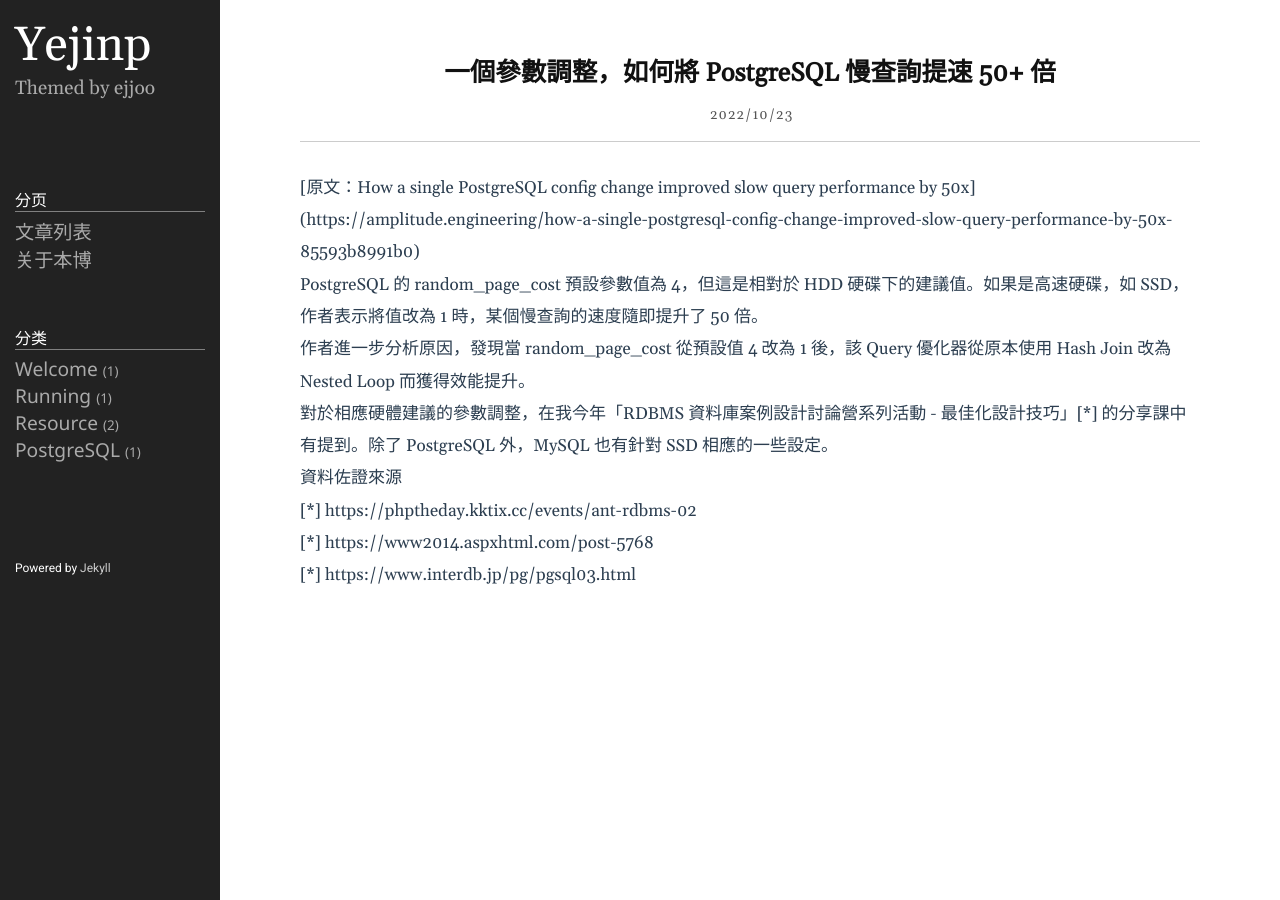
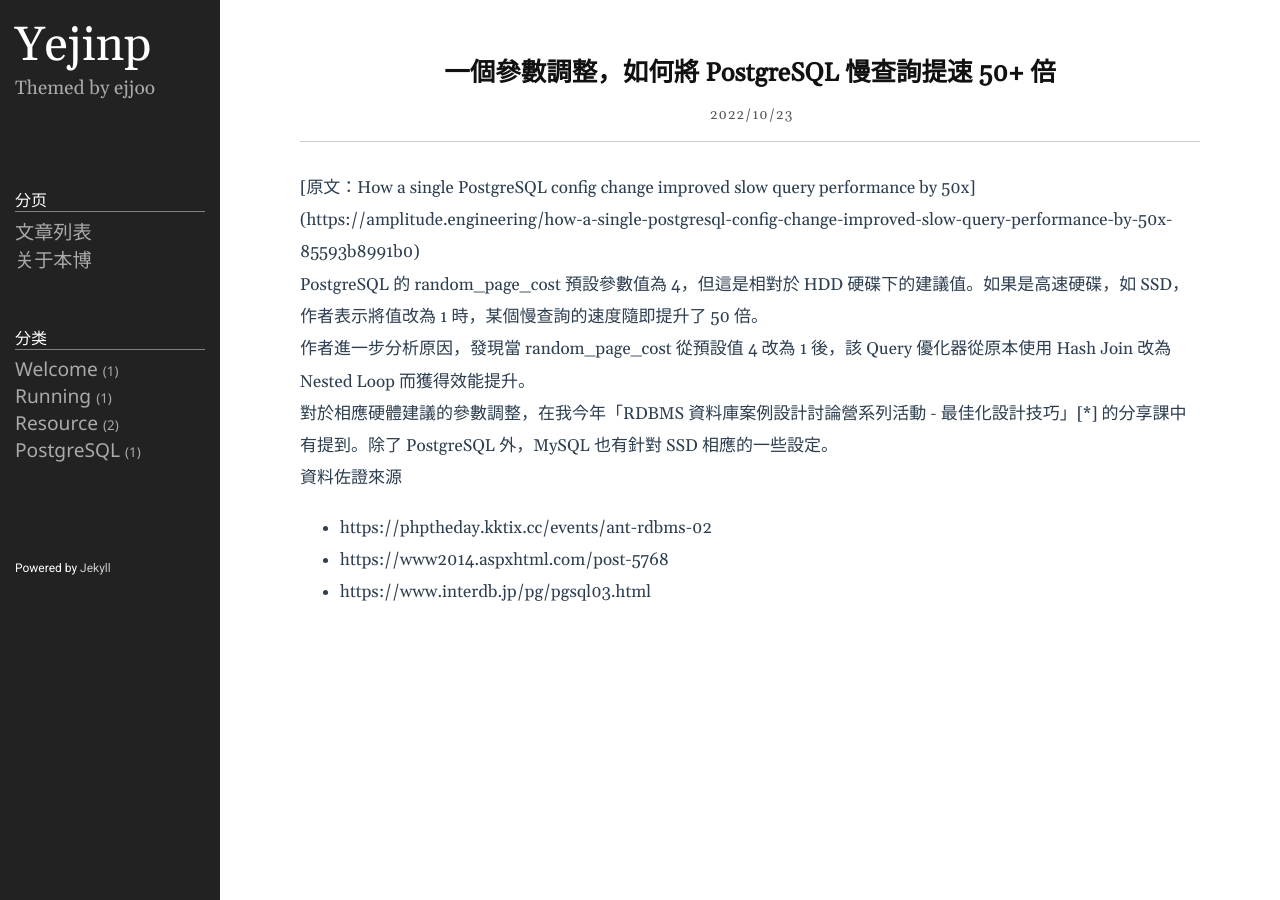
Before and after one commit to yejinp/yejinp.github.io, a Jekyll site: the page built from _posts/2022-10-23-一个参数调整对性能的影响.markdown, in a window 1280 px wide. Built offline with Jekyll 4.4.1, drawn with Linux system fonts in a browser that asks for light colours.

Commit message:
adjust format

```diff
--- a/_posts/2022-10-23-一个参数调整对性能的影响.markdown
+++ b/_posts/2022-10-23-一个参数调整对性能的影响.markdown
@@ -17,8 +17,8 @@ PostgreSQL 的 random_page_cost 預設參數值為 4，但這是相對於 HDD
 
 資料佐證來源
 
-[*] https://phptheday.kktix.cc/events/ant-rdbms-02
+* https://phptheday.kktix.cc/events/ant-rdbms-02
 
-[*] https://www2014.aspxhtml.com/post-5768
+* https://www2014.aspxhtml.com/post-5768
 
-[*] https://www.interdb.jp/pg/pgsql03.html
+* https://www.interdb.jp/pg/pgsql03.html
```
